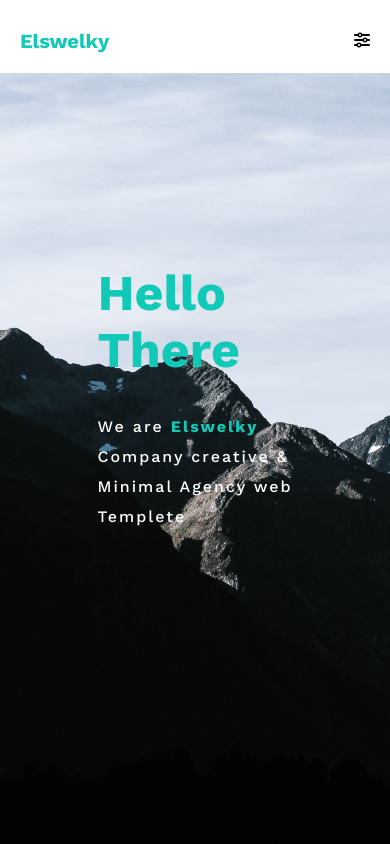
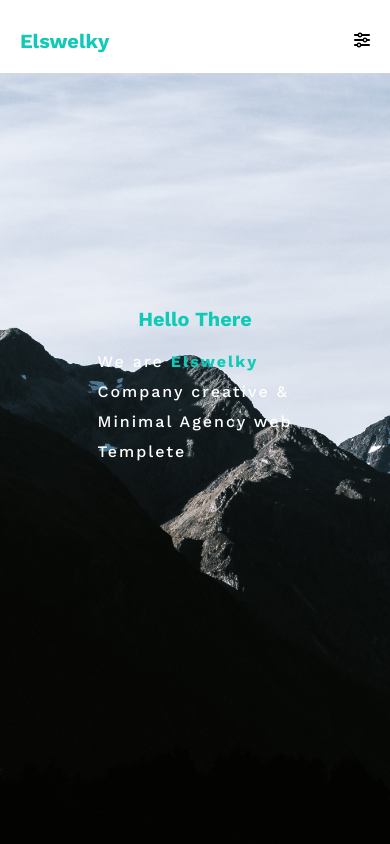
Before and after one commit to Ahmed-Elswelky/Landing-Page-1, a plain HTML site: page index.html in a window 390 px wide. Shown: the top 844 px of the page. Drawn offline with nearby package versions, Linux system fonts and the light colour scheme.

Commit message:
Update style.css

```diff
--- a/css/style.css
+++ b/css/style.css
@@ -162,6 +162,16 @@ header .logo {
     letter-spacing: 2px;
     line-height: 30px;
     max-width: 300px;
+}
+@media (max-width:767px) {
+    .landing .intro-text {
+        text-align: center;
+    }
+.landing .intro-text h1 {
+        font-size: 20px;
+        font-weight: 800;
+        color: var(--main-color);
+    }
 }
 /* End Landing */
 
```
